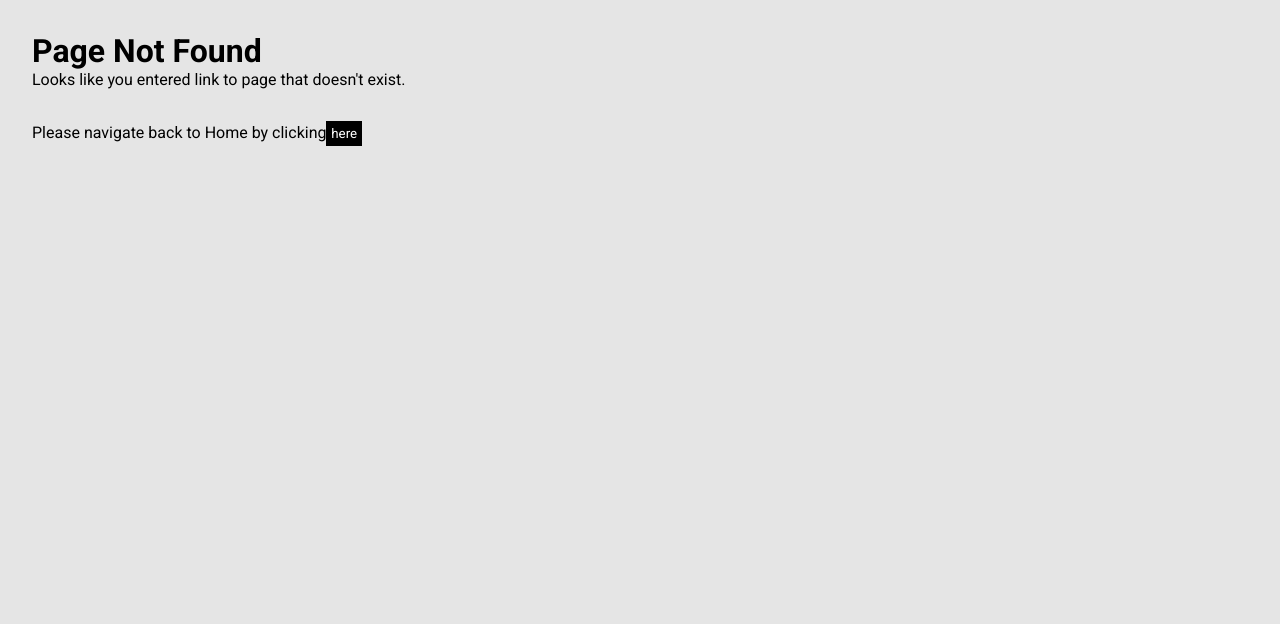
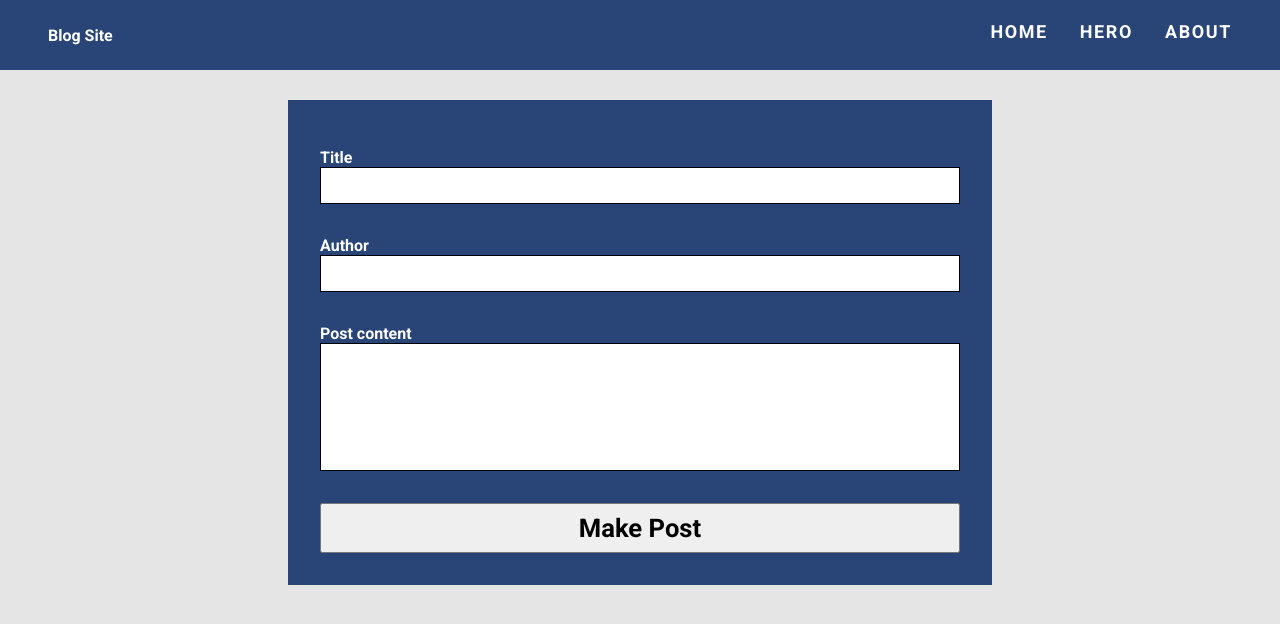
Before and after one commit to HalilFocic/Blog-MERN, a React (Create React App) app in the folder frontend/: page /new in a window 1280 px wide. Before the commit this address had no page. Shown: the top 624 px of the page. Built offline with nearby package versions, Linux system fonts and the light colour scheme.

Commit message:
New Post form

```diff
--- a/frontend/src/About.js
+++ b/frontend/src/About.js
@@ -1,7 +1,6 @@
 import React, { useState } from "react";
 import "./About.css";
 import profilePicture from "./profilepicture.jpg";
-import { useGlobalContext } from "./context";
 import { AiFillLinkedin, AiFillGithub, AiFillInstagram } from "react-icons/ai";
 import reactPic from "./images/react_green.png";
 import cssPic from "./images/css_green.png";
--- a/frontend/src/App.js
+++ b/frontend/src/App.js
@@ -7,6 +7,7 @@ import Navbar from "./Navbar";
 import { BrowserRouter as Router, Route, Switch } from "react-router-dom";
 
 import "./app.css";
+import NewPost from "./NewPost";
 const App = () => {
   return (
     <Router>
@@ -23,6 +24,10 @@ const App = () => {
           <Navbar />
           <HeroInfo />
         </Route>
+        <Route exact path="/new">
+          <Navbar />
+          <NewPost />
+        </Route>
         <Route path="*">
           <PageNotFound />
         </Route>
--- a/frontend/src/Home.css
+++ b/frontend/src/Home.css
@@ -40,13 +40,16 @@
   padding-left: 1rem;
   font-size: 1.1rem;
 }
+.post-content {
+  padding-bottom: 2rem;
+}
 .post,
 .post-title {
   border-top-right-radius: 10px;
   border-top-left-radius: 10px;
 }
 .post,
-.post-actions {
+.post-content {
   border-bottom-right-radius: 10px;
   border-bottom-left-radius: 10px;
 }
--- a/frontend/src/Home.js
+++ b/frontend/src/Home.js
@@ -1,5 +1,6 @@
 import React, { useState, useEffect } from "react";
 import "./Home.css";
+import { Link } from "react-router-dom";
 import PostFeed from "./PostFeed";
 const Home = () => {
   const [loading, setLoading] = useState(true);
@@ -22,7 +23,9 @@ const Home = () => {
           <>
             {" "}
             <PostFeed posts={posts} />
-            <button className="new-post-btn">New post</button>
+            <button className="new-post-btn">
+              <Link to="/new">New post</Link>
+            </button>
           </>
         )}
       </div>
--- /dev/null
+++ b/frontend/src/NewPost.css
@@ -0,0 +1,60 @@
+.new-post-form {
+  margin-top: 100px;
+  width: 50%;
+  margin-left: auto;
+  margin-right: auto;
+  display: flex;
+  flex-direction: column;
+  background: #294477;
+  padding: 2rem;
+}
+.new-lbl {
+  margin-top: 1rem;
+  font-weight: bolder;
+  color: white;
+}
+.new-input {
+  width: 100%;
+  margin-bottom: 1rem;
+  height: 2.3rem;
+  border: 0;
+  padding-left: 1rem;
+  box-sizing: border-box;
+  border: 1px solid black;
+}
+
+.btn-submit {
+  width: 100%;
+  margin: auto;
+  margin-top: 1.5rem;
+  background: black;
+  color: white;
+  border: 2px solid black;
+  padding: 1rem;
+  box-sizing: border-box;
+  font-weight: bolder;
+  font-size: 1.2rem;
+  text-transform: uppercase;
+}
+.btn-submit:hover {
+  cursor: pointer;
+}
+.new-textarea {
+  height: 8rem;
+}
+.new-form {
+  padding: 0.7rem;
+}
+.btn-new {
+  height: 50px;
+  margin-top: 1rem;
+  transition: 0.3s;
+  font-weight: bolder;
+  font-size: 1.6rem;
+}
+.btn-new:hover {
+  cursor: pointer;
+  background: black;
+  color: white;
+  border: 0;
+}
--- /dev/null
+++ b/frontend/src/NewPost.js
@@ -0,0 +1,49 @@
+import React, { useState } from "react";
+import "./NewPost.css";
+const NewPost = () => {
+  const [title, setTitle] = useState("");
+  const [content, setContent] = useState("");
+  const [author, setAuthor] = useState("");
+  const handleSubmit = (e) => {
+    e.preventDefault();
+    const tetst = { title, content, author };
+    console.log(tetst);
+  };
+  return (
+    <form className="new-post-form">
+      <label htmlFor="title" className="new-lbl">
+        Title
+      </label>
+      <input
+        type="text"
+        className="new-input"
+        value={title}
+        onChange={(e) => setTitle(e.target.value)}
+      />
+      <label htmlFor="author" className="new-lbl">
+        Author
+      </label>
+      <input
+        type="text"
+        className="new-input"
+        value={author}
+        onChange={(e) => setAuthor(e.target.value)}
+      />
+      <label htmlFor="content" className="new-lbl">
+        Post content
+      </label>
+      <textarea
+        width="50px"
+        className="new-input new-textarea"
+        style={{ resize: "none" }}
+        value={content}
+        onChange={(e) => setContent(e.target.value)}
+      ></textarea>
+      <button type="submit" className="btn-new" onClick={handleSubmit}>
+        Make Post
+      </button>
+    </form>
+  );
+};
+
+export default NewPost;
--- a/frontend/src/PostFeed.js
+++ b/frontend/src/PostFeed.js
@@ -16,9 +16,6 @@ const PostFeed = ({ posts }) => {
             </header>
             <div className="post-author">{author}</div>
             <div className="post-content">{content}</div>
-            <div className="post-actions">
-              <FaComment className="action" />
-            </div>
           </section>
         );
       })}
--- a/frontend/src/context.js
+++ /dev/null
@@ -1,13 +0,0 @@
-import React, { useState, useContext } from "react";
-
-const AppContext = React.createContext();
-
-export const AppProvider = ({ children }) => {
-  return (
-    <AppContext.Provider value={"hello test"}>{children}</AppContext.Provider>
-  );
-};
-
-export const useGlobalContext = () => {
-  return useContext(AppContext);
-};
--- a/frontend/src/index.js
+++ b/frontend/src/index.js
@@ -1,10 +1,4 @@
 import React from "react";
 import ReactDOM from "react-dom";
 import App from "./App";
-import { AppProvider } from "./context";
-ReactDOM.render(
-  <AppProvider>
-    <App />
-  </AppProvider>,
-  document.getElementById("root")
-);
+ReactDOM.render(<App />, document.getElementById("root"));
```
Also changed, not shown: 2 other files (tests, documents, lock files or other folders).
